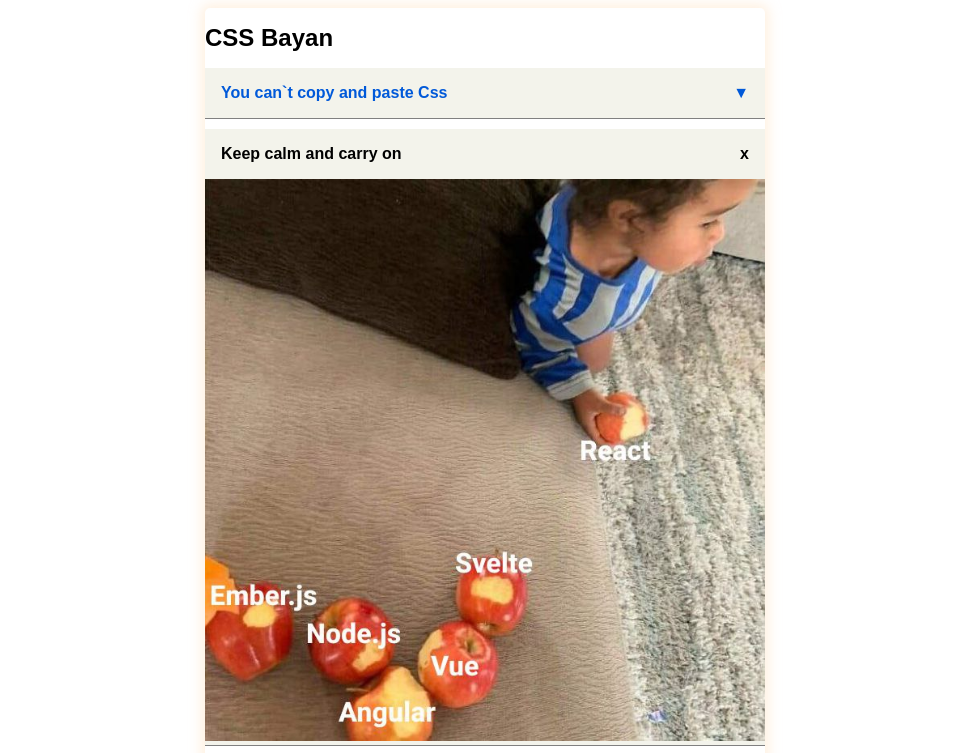
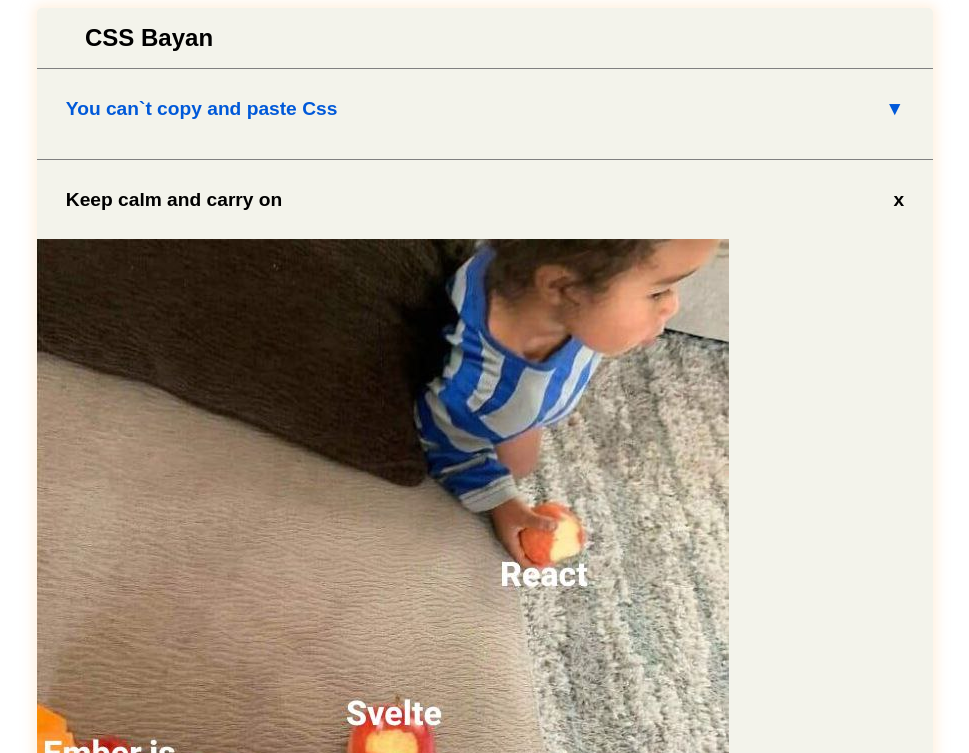
Before and after one commit to Carduus0/cssBayan, a plain HTML site: page index.html in a window 1280 px wide. Both pictures are taken after a click on the element "Keep calm and carry on". Shown: the top 753 px of the page, without its empty margins (155-1124 px from the left). Drawn offline with Linux system fonts and the light colour scheme.

Commit message:
fix:only flexible dimensions are used(Sunday, 12 march 2023, 16:44:24)

```diff
--- a/style.css
+++ b/style.css
@@ -5,31 +5,31 @@ body{
     font-family: Arial, Helvetica, sans-serif;
 }
 img {
-    max-width:  70vh;;
-     height:auto;
+max-width: 100%;
+
 }
 .container {
     display: flex;
     justify-content: center;
     align-items: center;
     min-height: 100vh;
-
+max-width: 100vw;
     margin: 0 auto;
 
 }
 .bayan{
-
+    background-color: #f3f3eb;
  border-radius: 5px;
  box-shadow: 0 0 12px 4px rgba(255, 228, 196, 0.5);
 
 }
-.bayan:hover{
-    color: black;
- }
+
 
 
 h1{
  font-size: 1.5em;
+
+ padding-left: 2em;
 }
 .bayan__item input,
 .item__content{
@@ -39,7 +39,7 @@ display: none;
 .bayan__item {
     background-color: #f3f3eb;
     margin-bottom: 10px;
-    border-bottom: 1px solid gray;
+    border-top: 1px solid gray;
     cursor: pointer;
 }
 
@@ -51,7 +51,6 @@ display: none;
 .item__title {
     display: flex;
     justify-content: space-between;
-    padding: 1em;
     font-weight: bold;
     color: #0059d9;
     position: relative;
@@ -62,6 +61,9 @@ display: none;
 }
 .item__title::after{
     content: "▼";
+}
+.item__content{
+    width: 70vw;
 }
 
 .bayan__item :checked + .item__title{
@@ -76,3 +78,42 @@ display: none;
     .bayan__item :hover~ .item__content{/*checked*/
         display: block;
     }
+
+    /*mobile 320x568, tablet 820x1180, desktop 1920×1080*/
+    @media only screen
+  and (min-width: 320px){
+    .item__title {
+        padding: 1em;
+        font-size: 1em;
+     }
+     h1{
+        font-size: 1.2em;
+     }
+  }
+  @media only screen
+  and (min-width: 820px){
+    .item__title {
+        padding: 1.5em;
+        font-size: 1.2em;
+     }
+     h1{
+        font-size: 1.5em;
+     }
+
+
+  }
+  @media only screen
+  and (min-width: 1920px){
+    .bayan:hover{
+        color: black;
+     }
+     .item__title {
+        padding: 2em;
+        font-size: 1.5em;
+     }
+     h1{
+        font-size: 2em;
+     }
+
+
+  }
```
